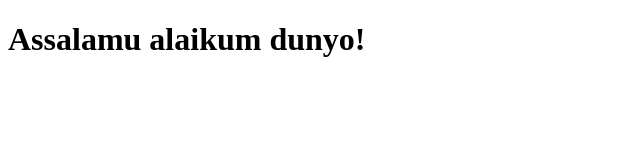
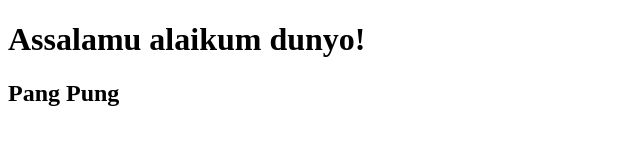
Before and after one commit to ozodlv/pixer, a plain HTML site: page index.html in a window 1280 px wide. Shown: the whole page, without its empty margins (0-640 px from the left). Drawn offline with Linux system fonts and the light colour scheme.

Commit message:
update with h2

```diff
--- a/index.html
+++ b/index.html
@@ -8,5 +8,6 @@
 </head>
 <body>
     <h1>Assalamu alaikum dunyo!</h1>
+    <h2>Pang Pung</h2>
 </body>
 </html>
```
